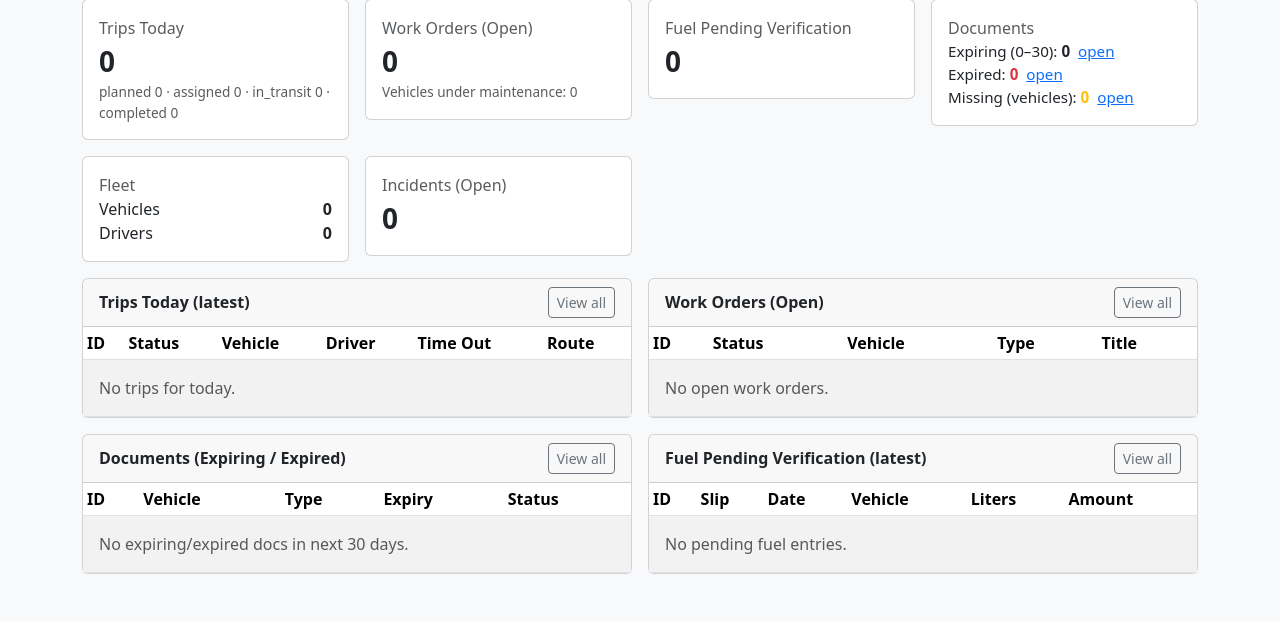
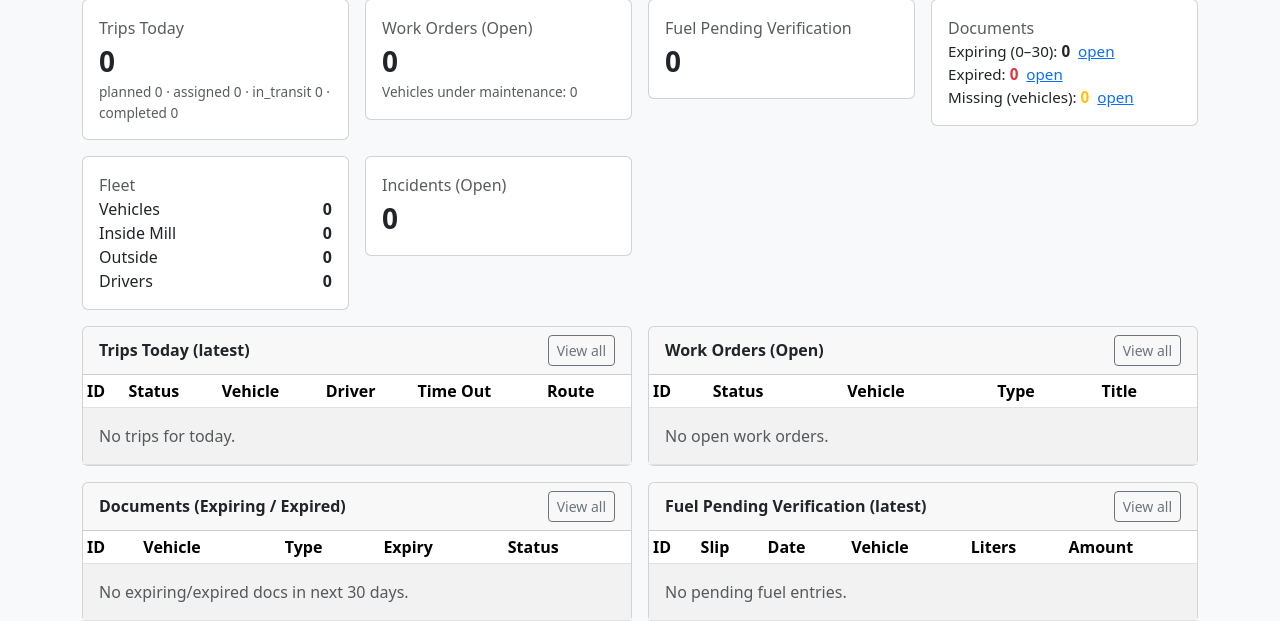
Before and after one commit to Bilalkhawaja001/fleet-management, a Flask app: page /dashboard/ in a window 1280 px wide. Shown: the part 144-765 px from the top of the page. Run offline with Flask 3, Linux system fonts and the light colour scheme; the visitor is signed in with stand-in values (Sample User, id 1); data that the repository does not hold is empty.

Commit message:
Dashboard: vehicles inside/outside mill counts

```diff
--- a/app/blueprints/dashboard/routes.py
+++ b/app/blueprints/dashboard/routes.py
@@ -41,6 +41,15 @@ def index():
     # Fleet counts
     vehicles_total = Vehicle.query.count()
     drivers_total = Driver.query.count()
+
+    # Vehicles inside/outside mill (heuristic): outside = vehicles currently in an IN_TRANSIT trip
+    vehicles_outside = (
+        db.session.query(Trip.vehicle_id)
+        .filter(Trip.vehicle_id.isnot(None), Trip.status == TripStatus.IN_TRANSIT)
+        .distinct()
+        .count()
+    )
+    vehicles_inside = max(0, vehicles_total - vehicles_outside)
 
     # Maintenance
     open_wos_q = WorkOrder.query.filter(WorkOrder.status.in_([WorkOrderStatus.OPEN, WorkOrderStatus.IN_PROGRESS]))
@@ -115,6 +124,8 @@ def index():
         drivers_total=drivers_total,
         open_work_orders=open_work_orders,
         vehicles_under_maintenance=vehicles_under_maintenance,
+        vehicles_inside=vehicles_inside,
+        vehicles_outside=vehicles_outside,
         fuel_pending=fuel_pending,
         docs_expiring=docs_expiring,
         docs_expired=docs_expired,
--- a/app/templates/dashboard/index.html
+++ b/app/templates/dashboard/index.html
@@ -67,6 +67,12 @@
         <div class="text-muted">Fleet</div>
         <div class="d-flex justify-content-between">
           <div>Vehicles</div><div class="fw-bold">{{ vehicles_total }}</div>
+        </div>
+        <div class="d-flex justify-content-between">
+          <div>Inside Mill</div><div class="fw-bold">{{ vehicles_inside }}</div>
+        </div>
+        <div class="d-flex justify-content-between">
+          <div>Outside</div><div class="fw-bold">{{ vehicles_outside }}</div>
         </div>
         <div class="d-flex justify-content-between">
           <div>Drivers</div><div class="fw-bold">{{ drivers_total }}</div>
```
